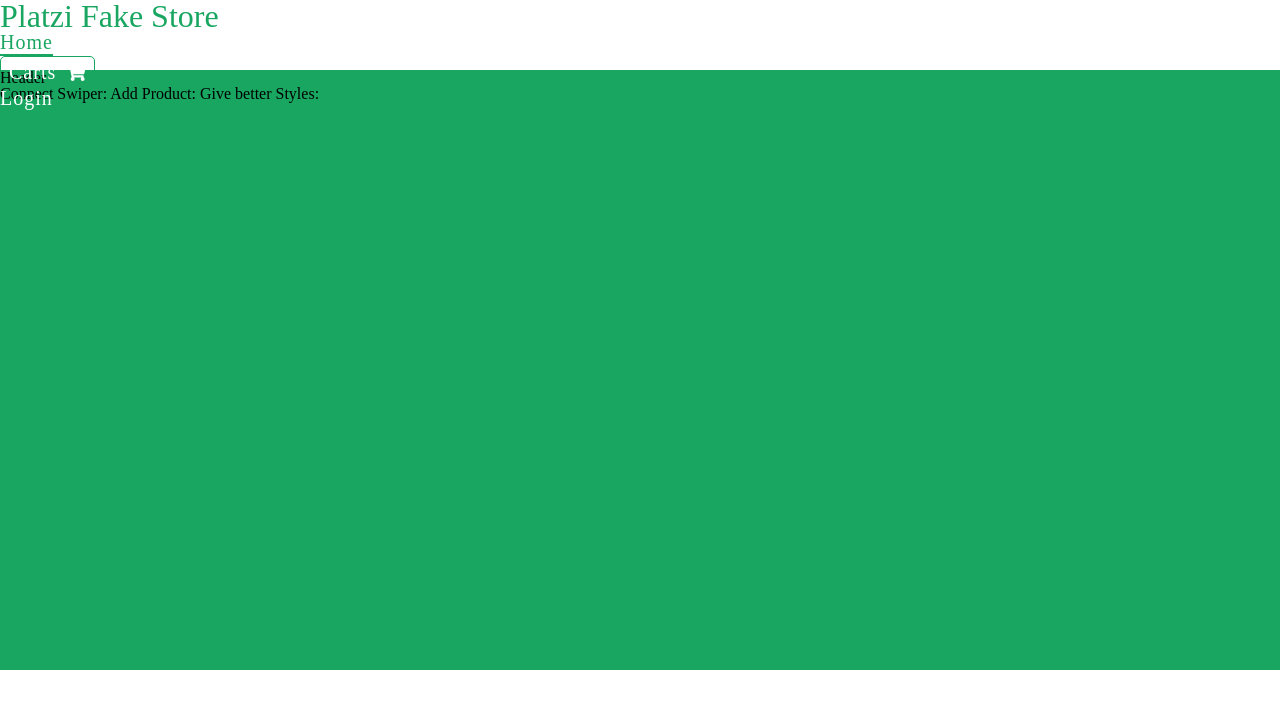
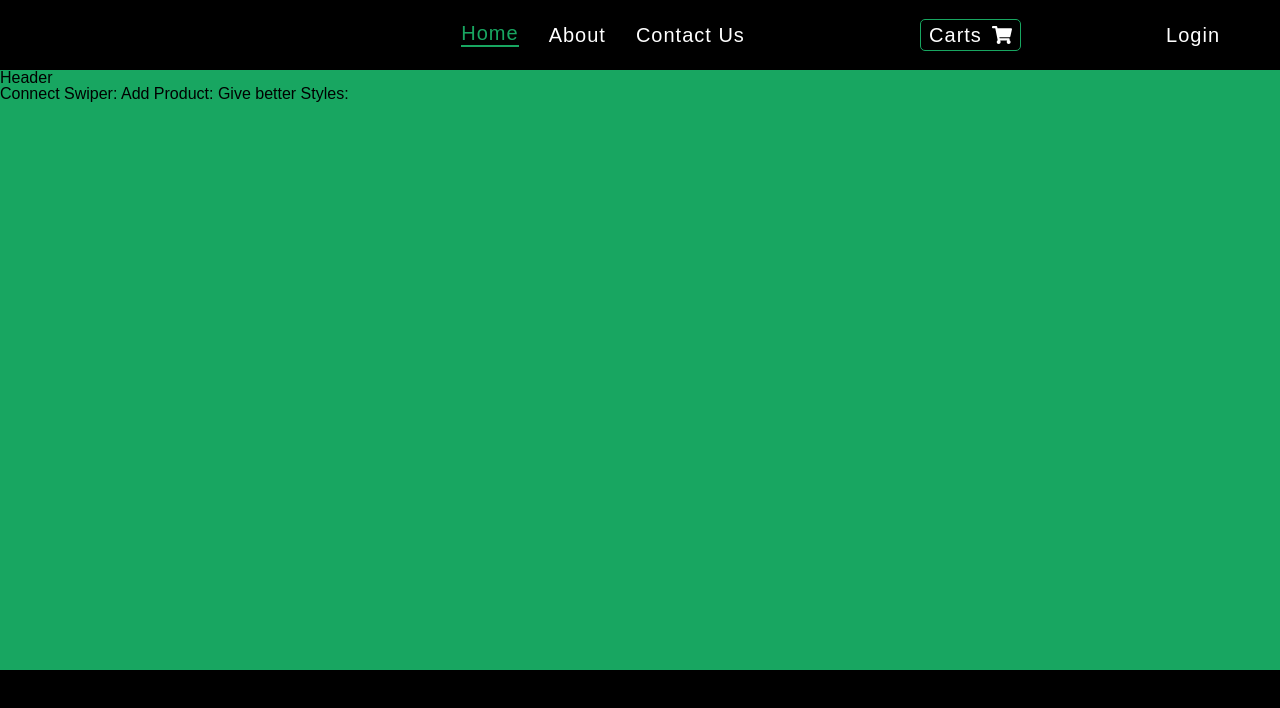
Before and after one commit to mehrojalieev/ContextApi_using-useReducer, a React (Vite) app: page / in a window 1280 px wide. Shown: the top 708 px of the page. Built offline with nearby package versions, Linux system fonts and the light colour scheme; no server answers.

Commit message:
Added Variables scss succesfully

```diff
--- a/src/App.scss
+++ b/src/App.scss
@@ -1,4 +1,10 @@
+@import "./scss/reset.scss";
 
+
+body{
+    background-color: #000;
+    font-family: sans-serif;
+}
 ::-webkit-scrollbar {
     display: none;
 }
--- a/src/layout/nav/nav.scss
+++ b/src/layout/nav/nav.scss
@@ -1,5 +1,6 @@
-nav{
-    position: sticky;
+@import "../../scss/variables.scss";
+nav {
+    // position: sticky;
     top: 0;
     backdrop-filter: blur(10px);
     display: flex;
@@ -7,22 +8,24 @@ nav{
     justify-content: space-between;
     width: 100%;
     max-width: 1200px;
-    margin:  auto;
+    margin: auto;
     padding: 0px 20px;
     height: 70px;
 }
-.nav__logo{
-    h1{
-        font-size: 2rem;
-        color: var(--success-color);
+
+.nav__logo {
+    h1 {
+        @include f-style(2rem, --success-color, 700)
     }
 }
-.nav-menu{
+
+.nav-menu {
     display: flex;
     align-items: center;
     gap: 0px 30px;
     list-style: none;
-    a{
+
+    a {
         display: flex;
         align-items: center;
         gap: 0px 6px;
@@ -31,17 +34,19 @@ nav{
         font-size: 20px;
         transition: 0.2s;
         color: #fff;
-        &:hover{
+
+        &:hover {
             opacity: 0.7;
         }
 
     }
 }
 
-.navbar-cart{
+.navbar-cart {
     display: flex;
     align-items: center;
-    .cart{
+
+    .cart {
         display: flex;
         align-items: center;
         gap: 0px 10px;
@@ -53,24 +58,29 @@ nav{
         border-radius: 5px;
         border: 1px solid var(--success-color);
         transition: 0.2s;
-        &:hover{
+
+        &:hover {
             background-color: var(--success-color);
             transform: scale(1.1);
             letter-spacing: 1.5px;
         }
-        &:active{
+
+        &:active {
             transform: scale(.95);
         }
     }
 }
-.cart-active{
+
+.cart-active {
     background-color: var(--success-color);
 }
-.profile-user{
+
+.profile-user {
     display: flex;
     align-items: center;
     gap: 0px 30px;
-    a{
+
+    a {
         display: flex;
         align-items: center;
         gap: 0px 10px;
@@ -81,20 +91,23 @@ nav{
     }
 }
 
-.create__product-link{
+.create__product-link {
     padding: 10px 10px;
     border-radius: 5px;
     transition: 0.2s;
     background-color: var(--success-color);
-    &:hover{
+
+    &:hover {
         transform: scale(1.03);
         box-shadow: 0 0 10px 1px var(--success-color);
     }
-    &:active{
+
+    &:active {
         transform: scale(0.96);
     }
 }
-.link--active{
+
+.link--active {
     border-bottom: 2px solid #18a661;
     padding-bottom: 2px;
     color: #18a661 !important;
--- a/src/pages/home/home.scss
+++ b/src/pages/home/home.scss
@@ -1,3 +1,5 @@
+@import "../../scss/variables.scss";
+
 .product-wrapper {
     width: 100%;
     max-width: 1200px;
--- a/src/scss/fonts.scss
+++ /dev/null
@@ -1,4 +0,0 @@
-body{
-    font-family: sans-serif;
-    background-color: #292626;
-}
--- a/src/scss/index.scss
+++ b/src/scss/index.scss
@@ -1,3 +1,2 @@
-@import './reset.scss';
 @import "./root.scss";
-@import "./variables.scss"
+@import "./variables.scss";
```
